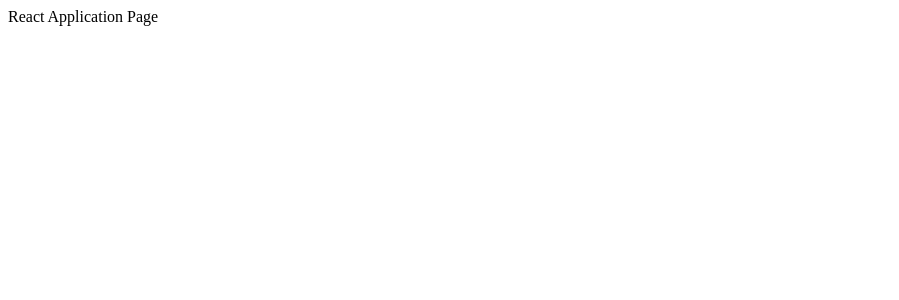
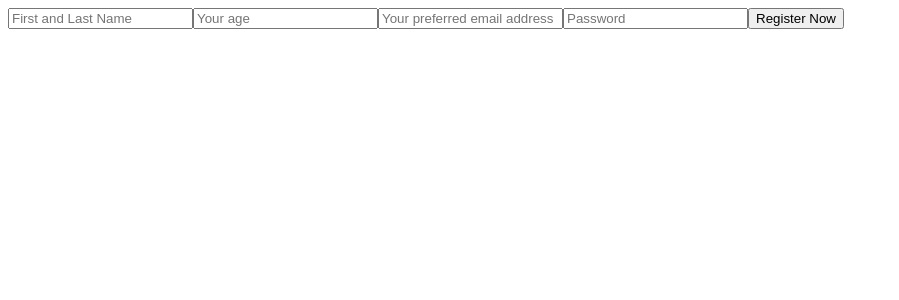
Before and after one commit to rmittal1421/Uber-Parking, a React app in the folder client/: page /signup in a window 1280 px wide. Shown: the top 300 px of the page, without its empty margins (0-899 px from the left). Built offline with nearby package versions, Linux system fonts and the light colour scheme.

Commit message:
establish react router; make basic signup and login pages

```diff
--- a/client/package.json
+++ b/client/package.json
@@ -20,6 +20,10 @@
     "html-webpack-plugin": "^3.2.0",
     "react": "^16.8.6",
     "react-dom": "^16.8.6",
+    "react-redux": "^7.0.3",
+    "react-router": "^5.0.0",
+    "react-router-dom": "^5.0.0",
+    "redux": "^4.0.1",
     "style-loader": "^0.23.1",
     "webpack": "^4.32.2",
     "webpack-cli": "^3.3.2",
--- a/client/src/App.jsx
+++ b/client/src/App.jsx
@@ -1,7 +1,26 @@
-import React from 'react'
+import React, {Component} from 'react'
+import {createStore} from 'redux'
+import {Provider} from 'react-redux'
+import reducer from './redux/reducers'
+import Router from './Router'
 
-const App = () => (
-    <div> React Application Page </div>
-)
+class App extends Component {
+    constructor(props) {
+        super(props)
+    }
+
+    render() {
+        const store = createStore(reducer)
+        return (
+            <Provider store={store}>
+                <Router />
+            </Provider>
+        )
+    }
+}
 
 export default App
+
+
+
+// Add Error Boundaries in react
--- /dev/null
+++ b/client/src/Router.js
@@ -0,0 +1,25 @@
+import React, {Component} from 'react'
+import {BrowserRouter, Route, Switch} from 'react-router-dom'
+import Home from './components/Home'
+import Login from './components/Login'
+import Signup from './components/Signup'
+
+class Router extends Component {
+    constructor(props) {
+        super(props)
+    }
+
+    render() {
+        return (
+            <BrowserRouter>
+                <Switch>
+                    <Route path='/login' exact component={Login} />
+                    <Route path='/' exact component={Home} />
+                    <Route path='/signup' exact component={Signup} />
+                </Switch>
+            </BrowserRouter>
+        )
+    }
+}
+
+export default Router
--- /dev/null
+++ b/client/src/components/Home/index.jsx
@@ -0,0 +1,16 @@
+import React, {Component} from 'react'
+
+class Home extends Component {
+    constructor(props) {
+        super(props)
+    }
+
+    render() {
+        console.log('here')
+        return (
+            <h1> This is the Home Component </h1>
+        )
+    }
+}
+
+export default Home
--- /dev/null
+++ b/client/src/components/Login/index.jsx
@@ -0,0 +1,15 @@
+import React, {Component} from 'react'
+
+class Login extends Component {
+    constructor(props) {
+        super(props)
+    }
+
+    render() {
+        return (
+            <h1> This is the login page </h1>
+        )
+    }
+}
+
+export default Login
--- /dev/null
+++ b/client/src/components/Signup/actions.js
@@ -0,0 +1,9 @@
+export const USER_REGISTRATION = "USER_REGISTRATION"
+
+export const registerUser = (payload) => {
+    // We have the payload and we need to make an API request to the backend to register the user
+    return {
+        type: USER_REGISTRATION,
+        payload
+    }
+}
--- /dev/null
+++ b/client/src/components/Signup/index.jsx
@@ -0,0 +1,77 @@
+import React, {Component} from 'react'
+import {connect} from 'react-redux'
+import {USER_REGISTRATION, registerUser} from './actions'
+
+class Signup extends Component {
+    constructor(props) {
+        super(props)
+        this.handleRegistration = this.handleRegistration.bind(this)
+        this.handleChange = this.handleChange.bind(this)
+        this.state = {
+            name: "",
+            age: "",
+            email: "",
+            password: "",
+            address: "",
+        }
+    }
+
+    handleChange(e) {
+        this.setState({
+            [e.target.name]: e.target.value
+        })
+    }
+
+    handleRegistration(e) {
+        e.preventDefault()
+        // Here we shall dispatch the action for registration
+        this.props.registerUser(this.state)
+    }
+
+    render() {
+        return (
+            <form onSubmit={this.handleRegistration}>
+                <input
+                    name="name"
+                    type="text"
+                    required={true}
+                    value={this.state.name}
+                    placeholder="First and Last Name"
+                    onChange={this.handleChange}
+                />
+                <input
+                    name="age"
+                    type="number"
+                    value={this.state.age}
+                    placeholder="Your age"
+                    onChange={this.handleChange}
+                />
+                <input
+                    name="email"
+                    type="email"
+                    required={true}
+                    value={this.state.email}
+                    placeholder="Your preferred email address"
+                    onChange={this.handleChange}
+                />
+                <input
+                    name="password"
+                    type="password"
+                    required={true}
+                    value={this.state.password}
+                    placeholder="Password"
+                    onChange={this.handleChange}
+                />
+                <button type="submit"> Register Now </button>
+            </form>
+        )
+    }
+}
+
+function mapDispatchToProps(dispatch) {
+    return {
+        registerUser: (payload) => dispatch(registerUser(payload))
+    }
+}
+
+export default connect(null, mapDispatchToProps)(Signup)
--- /dev/null
+++ b/client/src/redux/reducers/index.js
@@ -0,0 +1,7 @@
+const initialState = {}
+
+function reducer(state=initialState, action) {
+
+}
+
+module.exports = reducer
--- a/client/webpack/webpack.config.js
+++ b/client/webpack/webpack.config.js
@@ -19,6 +19,7 @@ const main = {
     },
     devServer: {
         contentBase: './build',
+        historyApiFallback: true,
         port: 3000
     }
 }
```
Also changed, not shown: client/src/components/Signup/reducer.js (added, +16 -0 lines), client/src/redux/reducers/index.html (added), 1 other file (tests, documents, lock files or other folders).
